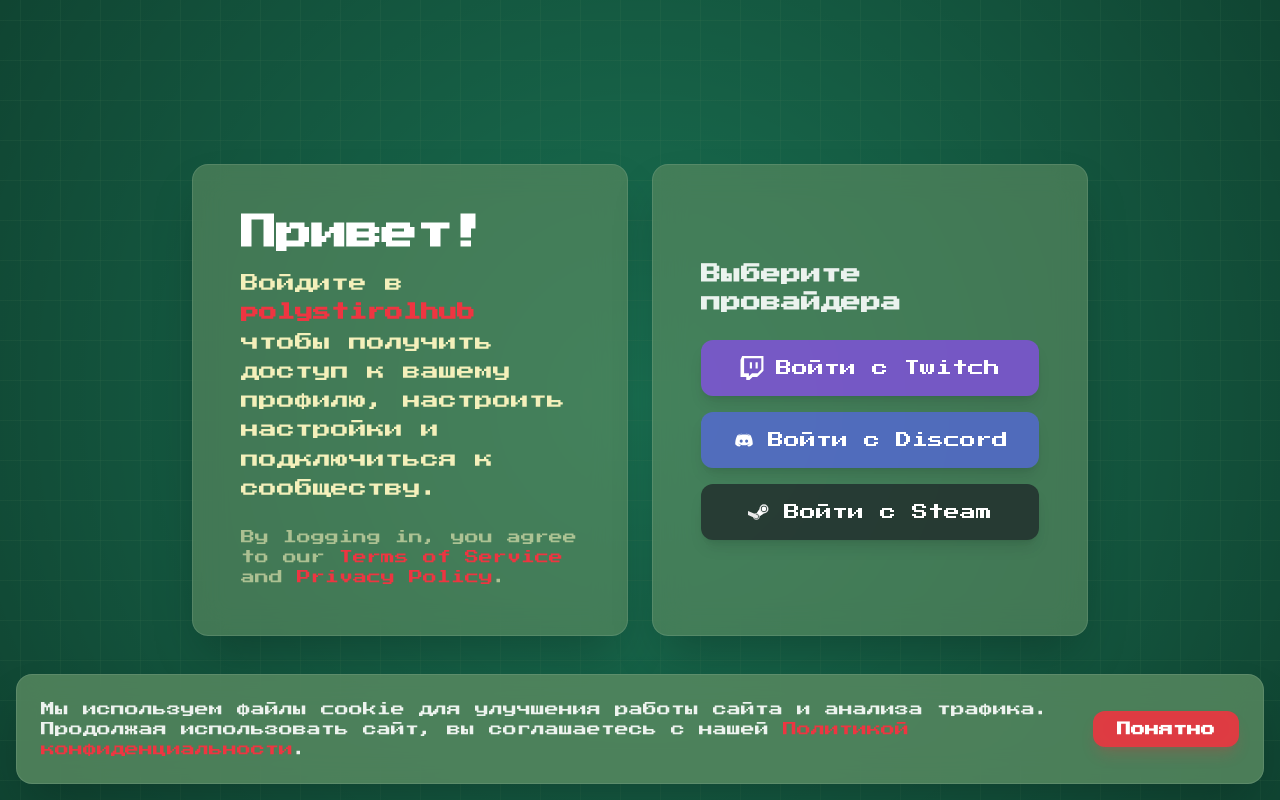
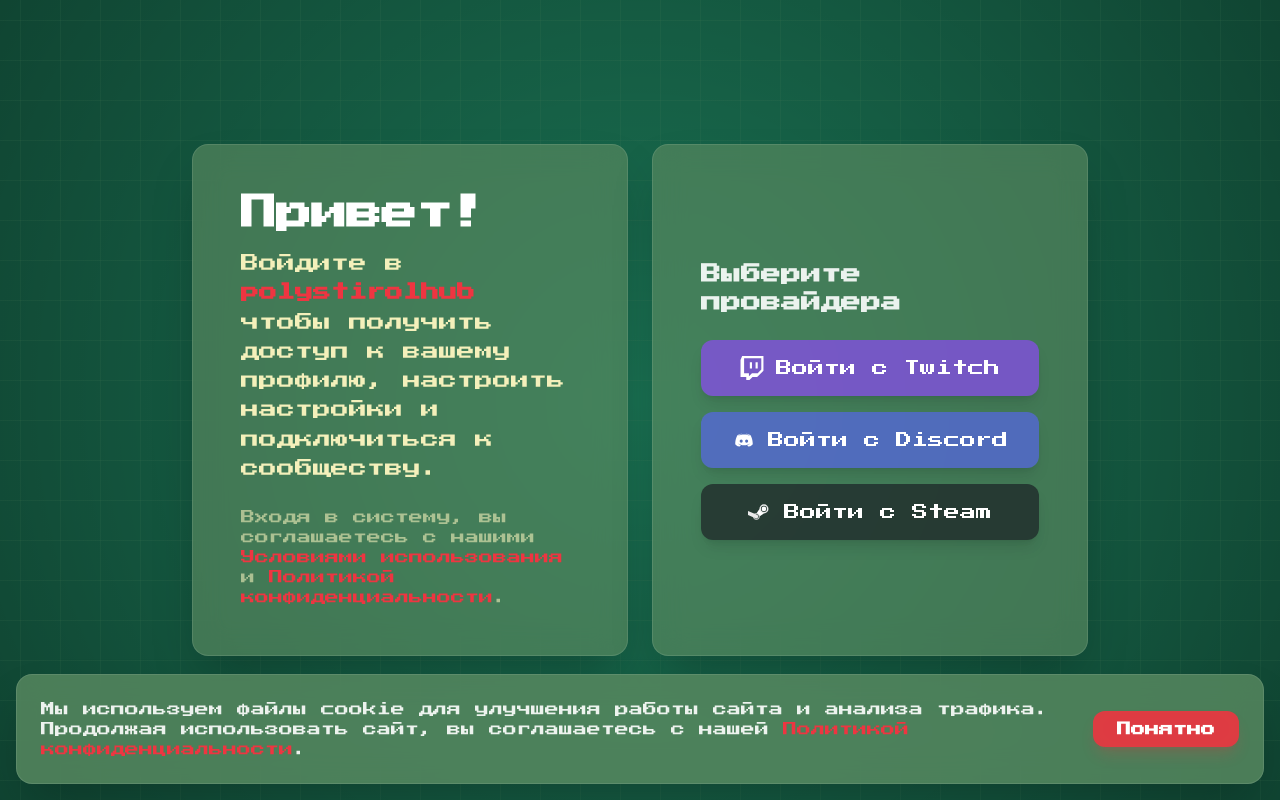
Before and after one commit to PolystirolTech/polystirolhub-frontend, a Next.js app: page /login in a window 1280 px wide. Built offline with nearby package versions, Linux system fonts and the light colour scheme; no server answers.

Commit message:
feat: login page ru translate

```diff
--- a/src/app/login/page.tsx
+++ b/src/app/login/page.tsx
@@ -79,13 +79,13 @@
 						</p>
 					</div>
 					<div className="text-sm text-muted/60">
-						By logging in, you agree to our{' '}
+						Входя в систему, вы соглашаетесь с нашими{' '}
 						<Link href="/legal/terms" className="text-primary hover:underline">
-							Terms of Service
+							Условиями использования
 						</Link>{' '}
-						and{' '}
+						и{' '}
 						<Link href="/legal/privacy" className="text-primary hover:underline">
-							Privacy Policy
+							Политикой конфиденциальности
 						</Link>
 						.
 					</div>
```
